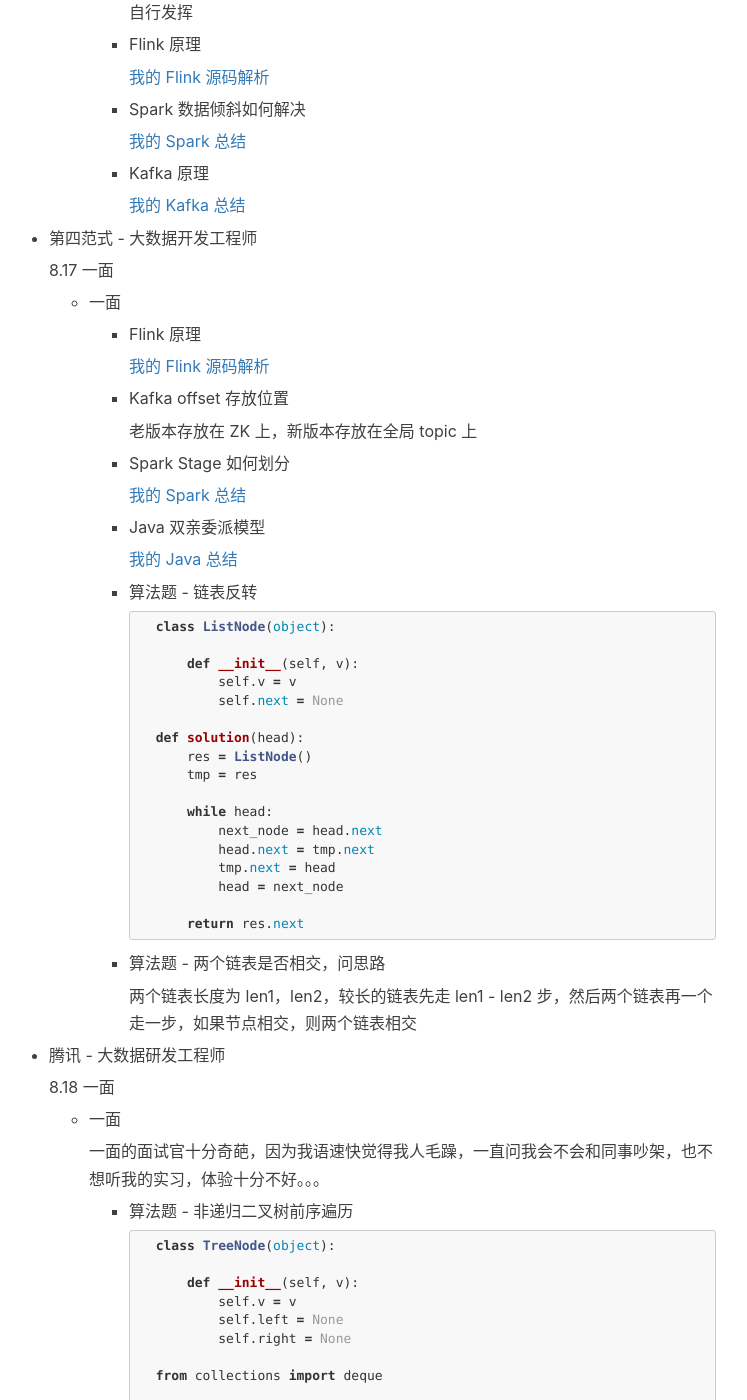
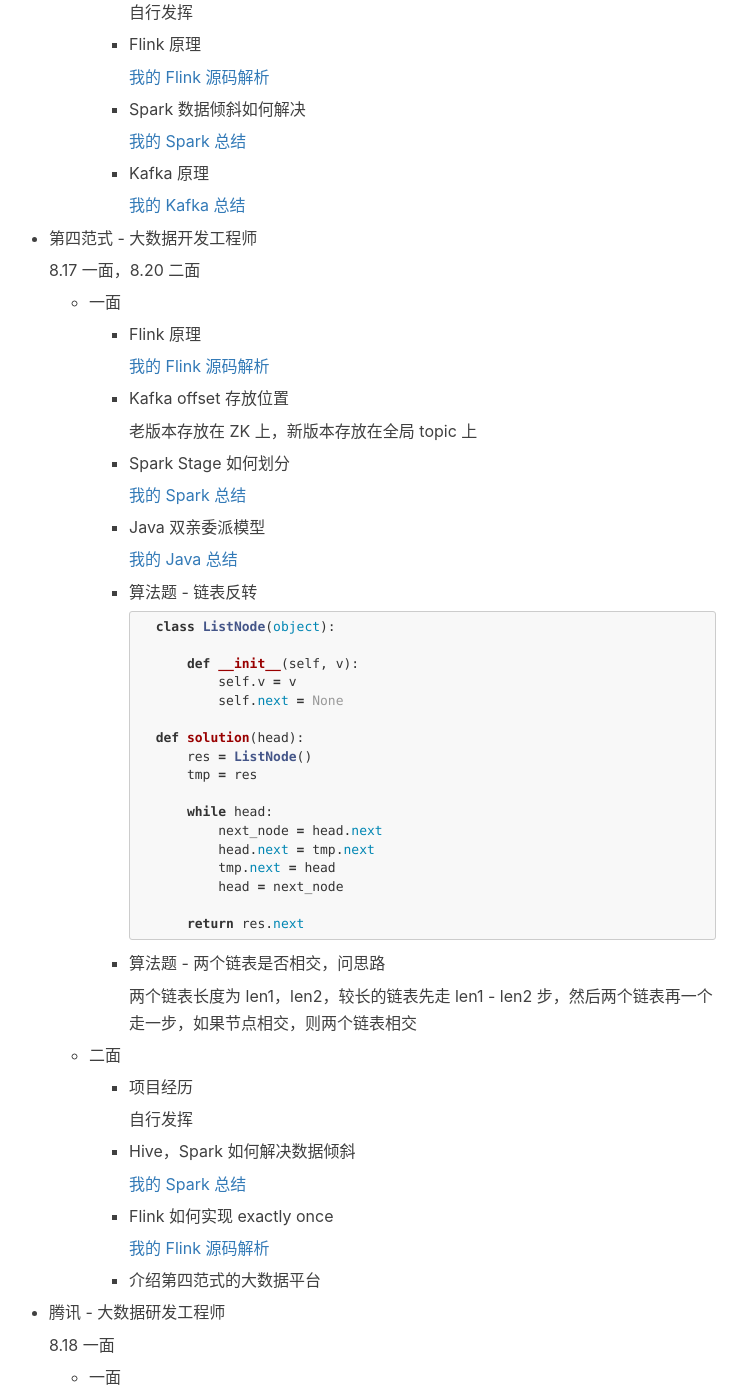
Before and after one commit to mickey0524/mickey0524.github.io, a Jekyll site: the page built from _posts/2019-07-29-autumn-interview.md, in a window 1280 px wide and 1400 px high, scrolled down 10701 px. Shown: the whole window, without its empty margins (256-1003 px from the left). Built offline with Jekyll 4.4.1, drawn with Linux system fonts in a browser that asks for light colours; nearby versions of some CDN libraries; comment, search, counter and statistics services are not loaded.

Commit message:
feat(interview): update interview

```diff
--- a/_posts/2019-07-29-autumn-interview.md
+++ b/_posts/2019-07-29-autumn-interview.md
@@ -632,7 +632,7 @@
 
 * 第四范式 - 大数据开发工程师
 
-    8.17 一面
+    8.17 一面，8.20 二面
 
     * 一面
 
@@ -677,6 +677,22 @@
         * 算法题 - 两个链表是否相交，问思路
 
             两个链表长度为 len1，len2，较长的链表先走 len1 - len2 步，然后两个链表再一个走一步，如果节点相交，则两个链表相交
+
+    * 二面
+
+        * 项目经历
+
+            自行发挥
+
+        * Hive，Spark 如何解决数据倾斜
+
+            [我的 Spark 总结](https://github.com/mickey0524/big-data-knowledge#spark)
+
+        * Flink 如何实现 exactly once
+
+            [我的 Flink 源码解析](https://github.com/mickey0524/flink-streaming-source-analysis)
+
+        * 介绍第四范式的大数据平台
 
 * 腾讯 - 大数据研发工程师
 
```
